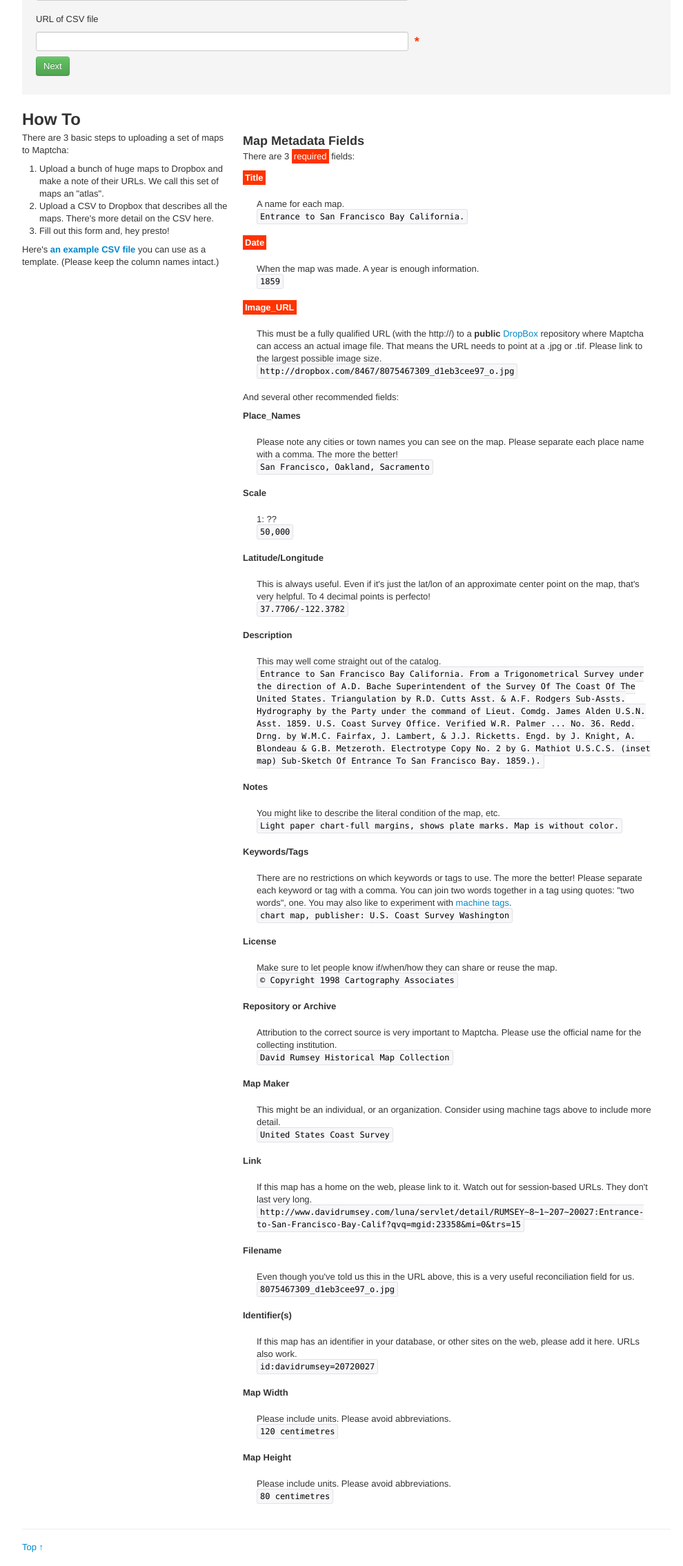
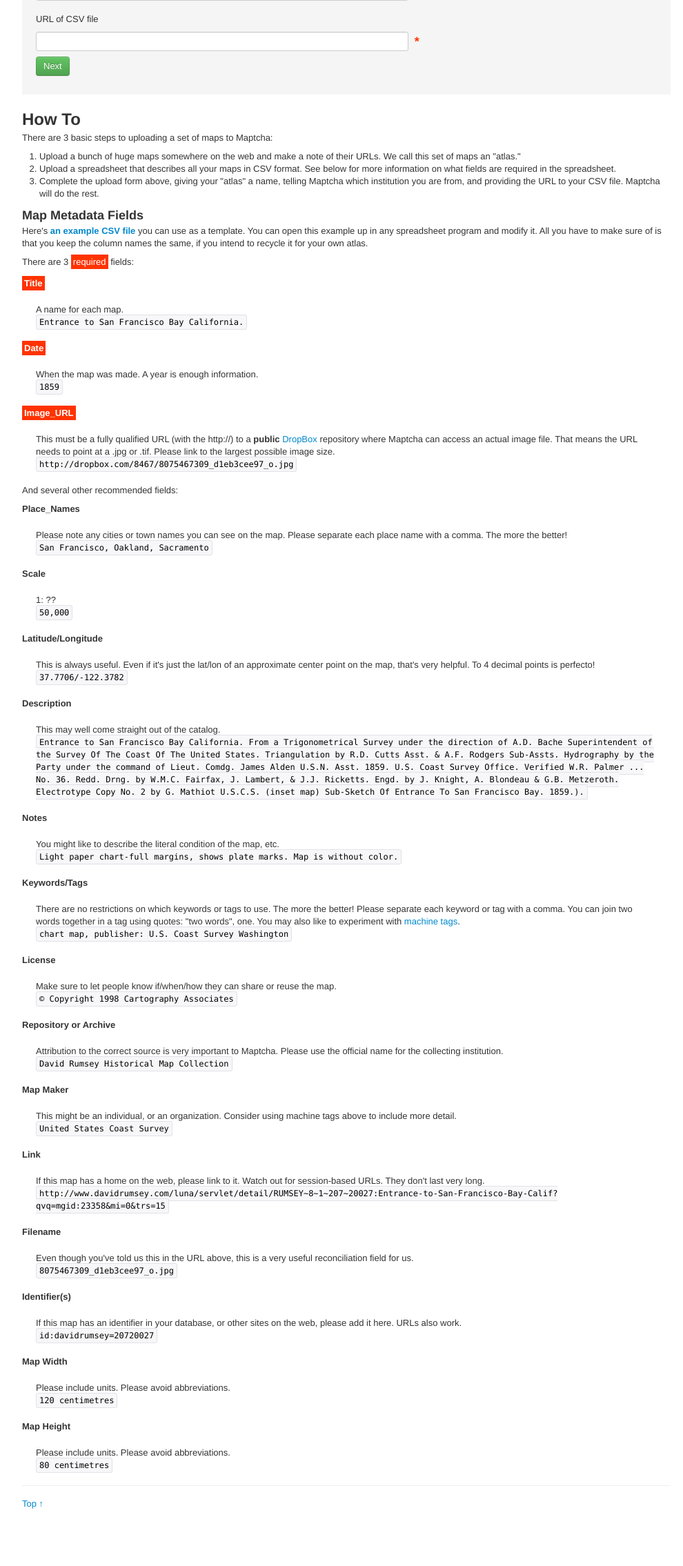
Before and after one commit to stamen/maptcha-v2, a Flask app: page /upload in a window 1280 px wide. Shown: the part 271-2541 px from the top of the page at 69% size, without its empty margins (138-1128 px from the left). After the commit the page ends 2458 px from the top, so only its background shows below. Run offline with Flask 2, Linux system fonts and the light colour scheme; parts of the project's set-up code (start-up, migrations or seed data) failed here and were passed over; some libraries are stand-ins or nearby versions.

Commit message:
Rewriting copy to remove stress on Dropbox, and explain that CSVs can be edited in any spreadsheet program.
Also removed the 2 column-layout below the upload form.

```diff
--- a/edit_ui/templates/upload.html
+++ b/edit_ui/templates/upload.html
@@ -5,7 +5,6 @@
 <title>Step 1: Upload CSV to Maptcha</title>
 <link href="/static/styles/vendor/bootstrap-mod.css" rel="stylesheet" type="text/css" />
 <link href="/static/styles/maptcha.css" rel="stylesheet" type="text/css" />
-
 </head>
 
 <body>
@@ -13,53 +12,36 @@
 <div class="container">
     <div class="page-header"><a href="http://maptcha.org">maptcha.org</a> / <a href="/">Historypin</a> / <strong>Upload</strong></div>
     <h1>Upload </h1>
-
-
     <form id="upload-form" class="form-actions" action="atlas" method="post">
         <p>Atlas Name</p>
         <p>
             <input id="atlas-name" name="atlas-name" type="text" class="input-xxlarge"/>
-                <span class="help-inline required-color">*</span>
-                <span class="help-inline required hide">This field is required.</span>
-            </p>
+            <span class="help-inline required-color">*</span> <span class="help-inline required hide">This field is required.</span> </p>
         <p>Institutional Affiliation</p>
         <p>
             <input id="atlas-affiliation" name="atlas-affiliation" type="text" class="input-xxlarge"/>
-                <span class="help-inline required-color">*</span>
-                <span class="help-inline required hide">This field is required.</span>
-            </p>
+            <span class="help-inline required-color">*</span> <span class="help-inline required hide">This field is required.</span> </p>
         <p>URL of CSV file</p>
         <p>
             <input id="csv-file-selector" name="url" type="text" class="input-xxlarge"/>
-                <span class="help-inline required-color">*</span>
-                <span class="help-inline required hide">This field is required.</span>
-                <span class="help-inline required hide valid-url">That's not a valid URL.</span>
-            </p>
+            <span class="help-inline required-color">*</span> <span class="help-inline required hide">This field is required.</span> <span class="help-inline required hide valid-url">That's not a valid URL.</span> </p>
         <p id="csv-submit-btn">
             <button class="btn btn-success" type="submit">Next</button>
         </p>
         <!--<p><a href="step2-error-check.html">Pretend like you've hit upload</a></p>-->
     </form>
-
     <h2>How To</h2>
-
-        <div class="row">
-            <div class="span4">
     <p>There are 3 basic steps to uploading a set of maps to Maptcha:</p>
-
     <ol>
-                    <li>Upload a bunch of huge maps to Dropbox and make a note of their URLs. We call this set of maps an "atlas".</li>
-                    <li>Upload a CSV to Dropbox that describes all the maps. There's more detail on the CSV here.</li>
-                    <li>Fill out this form and, hey presto!</li>
+        <li>Upload a bunch of huge maps somewhere on the web and make a note of their URLs. We call this set of maps an "atlas."</li>
+        <li>Upload a spreadsheet that describes all your maps in CSV format. See below for more information on what fields are required in the spreadsheet.</li>
+        <li>Complete the upload form above, giving your "atlas" a name, telling Maptcha which institution you are from, and providing the URL to your CSV file. Maptcha will do the rest.</li>
     </ol>
-
-                <p>Here's <strong><a href="/static/maptcha-example-csv-file.csv">an example CSV file</a></strong> you can use as a template. (Please keep the column names intact.)</p>
-            </div>
-            <div class="span8">
     <h3>Map Metadata Fields</h3>
 
+    <p>Here's <strong><a href="/static/maptcha-example-csv-file.csv">an example CSV file</a></strong> you can use as a template. You can open this example up in any spreadsheet program and modify it. All you have to make sure of is that you keep the column names the same, if you intend to recycle it for your own atlas.</p>
+
     <p>There are 3 <span class="required">required</span> fields:</p>
-
     <dl>
         <dt><span class="required">Title</span></dt>
         <dd> A name for each map.<br />
@@ -70,13 +52,10 @@
         <dt><span class="required">Image_URL</span></dt>
         <dd>This must be a fully qualified URL (with the http://) to a <strong>public</strong> <a href="https://www.dropbox.com/">DropBox</a> repository where Maptcha can access an actual image file. That means the URL needs to point at a .jpg or .tif. Please link to the largest possible image size.<br />
             <code class="example">http://dropbox.com/8467/8075467309_d1eb3cee97_o.jpg</code></dd>
-
         <p>And several other recommended fields:</p>
-
         <dt>Place_Names</dt>
         <dd>Please note any cities or town names you can see on the map. Please separate each place name with a comma. The more the better!<br />
             <code class="example">San Francisco, Oakland, Sacramento</code></dd>
-
         <dt>Scale</dt>
         <dd>1: ??<br />
             <code class="example">50,000</code></dd>
@@ -117,15 +96,9 @@
         <dd>Please include units. Please avoid abbreviations.<br />
             <code class="example">80 centimetres</code> </dd>
     </dl>
+    <div class="footer"> <a href="#top" class='top-jumper'>Top &uarr;</a> </div>
 </div>
-        </div>
-        <div class="footer">
-        	<a href="#top" class='top-jumper'>Top &uarr;</a>
-        </div>
-    </div>
-
 <script type="text/javascript" src="/static/js/common.js"></script>
 <script type="text/javascript" src="/static/js/uploader.js"></script>
-
 </body>
 </html>
```
Lines whose indentation alone changed are shown as unchanged.
